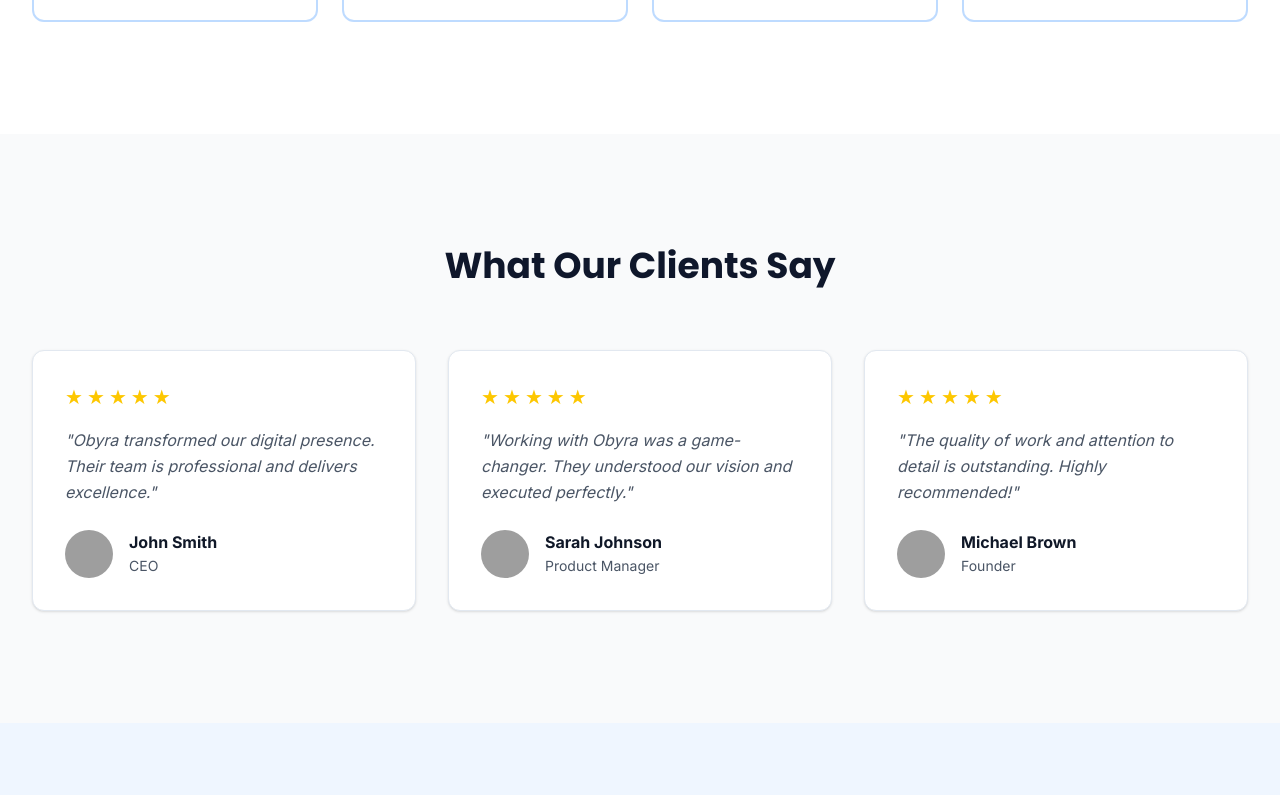
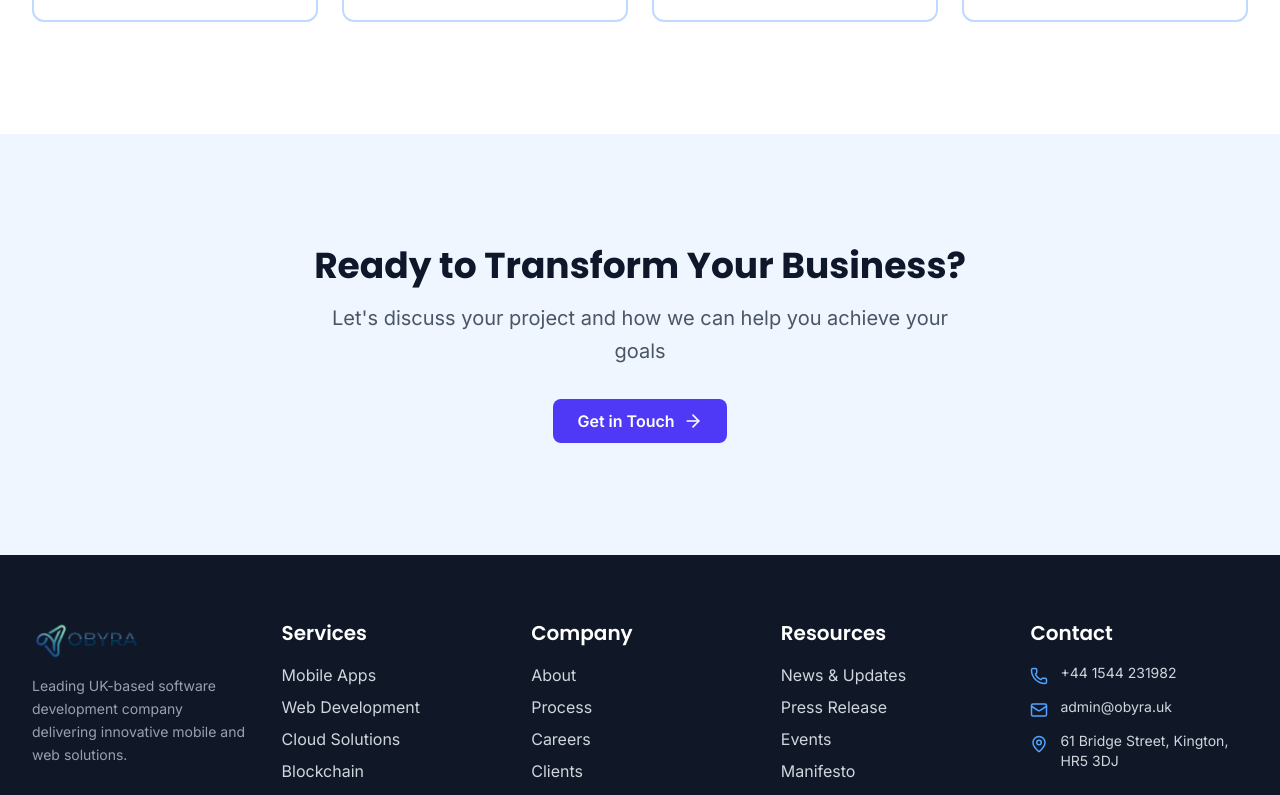
Before and after one commit to theabdullah597/ObyraUK, a React (Vite) app: page / in a window 1280 px wide. Shown: the part 3600-4395 px from the top of the page. Built offline with nearby package versions, Linux system fonts and the light colour scheme; grey boxes are pictures that could not be loaded.

Commit message:
Add Some changes

```diff
--- a/src/components/common/Footer.jsx
+++ b/src/components/common/Footer.jsx
@@ -174,15 +174,15 @@ export const Footer = () => {
             <div className="space-y-3">
               <div className="flex gap-3 items-start">
                 <Phone size={18} className="text-blue-400 mt-1 flex-shrink-0" />
-                <div className="text-sm">+44 (0) 20 XXXX XXXX</div>
+                <div className="text-sm">+44 1544 231982</div>
               </div>
               <div className="flex gap-3 items-start">
                 <Mail size={18} className="text-blue-400 mt-1 flex-shrink-0" />
                 <a
-                  href="mailto:hello@obyra.co.uk"
+                  href="mailto:admin@obyra.uk"
                   className="text-sm hover:text-blue-400 transition-colors"
                 >
-                  hello@obyra.co.uk
+                  admin@obyra.uk
                 </a>
               </div>
               <div className="flex gap-3 items-start">
@@ -190,7 +190,9 @@ export const Footer = () => {
                   size={18}
                   className="text-blue-400 mt-1 flex-shrink-0"
                 />
-                <div className="text-sm">London, UK</div>
+                <div className="text-sm">
+                  61 Bridge Street, Kington, HR5 3DJ
+                </div>
               </div>
             </div>
           </div>
--- a/src/hooks/useEmailJS.js
+++ b/src/hooks/useEmailJS.js
@@ -27,7 +27,7 @@ export const useEmailJS = () => {
               company: formData.company || "Not provided",
               subject: formData.subject || "Contact Form Inquiry",
               message: formData.message,
-            to_email: EMAILJS_CONFIG.to_email,
+              to_email: EMAILJS_CONFIG.TO_EMAIL,
             }
           );
 
--- a/src/pages/Company/Testimonials.jsx
+++ b/src/pages/Company/Testimonials.jsx
@@ -66,7 +66,7 @@ export const Testimonials = () => {
 
   return (
     <div>
-      {/* Hero Section */}
+      Hero Section
       <HeroSection
         title="Client Testimonials"
         subtitle="See what our clients have to say about working with Obyra"
@@ -78,7 +78,7 @@ export const Testimonials = () => {
       <TestimonialsSection testimonials={testimonials} />
 
       {/* Client Stats */}
-      <section className="section-padding bg-blue-50">
+      {/* <section className="section-padding bg-blue-50">
         <div className="container-custom">
           <h2 className="text-4xl font-bold text-center mb-16">Our Impact</h2>
 
@@ -98,7 +98,7 @@ export const Testimonials = () => {
             ))}
           </div>
         </div>
-      </section>
+      </section> */}
 
       {/* Case Studies */}
       <section className="section-padding bg-white">
--- a/src/pages/Contact.jsx
+++ b/src/pages/Contact.jsx
@@ -1,17 +1,17 @@
-import { useState } from 'react';
-import { HeroSection } from '../components/sections/Sections';
-import { imagesData } from '../data/images';
-import { useEmailJS } from '../hooks/useEmailJS';
-import { Mail, Phone, MapPin, Loader } from 'lucide-react';
+import { useState } from "react";
+import { HeroSection } from "../components/sections/Sections";
+import { imagesData } from "../data/images";
+import { useEmailJS } from "../hooks/useEmailJS";
+import { Mail, Phone, MapPin, Loader } from "lucide-react";
 
 export const Contact = () => {
   const [formData, setFormData] = useState({
-    name: '',
-    email: '',
-    phone: '',
-    company: '',
-    subject: '',
-    message: '',
+    name: "",
+    email: "",
+    phone: "",
+    company: "",
+    subject: "",
+    message: "",
   });
 
   const [submitted, setSubmitted] = useState(false);
@@ -30,7 +30,7 @@ export const Contact = () => {
 
     // Validate required fields
     if (!formData.name || !formData.email || !formData.message) {
-      alert('Please fill in all required fields');
+      alert("Please fill in all required fields");
       return;
     }
 
@@ -39,12 +39,12 @@ export const Contact = () => {
     if (result.success) {
       setSubmitted(true);
       setFormData({
-        name: '',
-        email: '',
-        phone: '',
-        company: '',
-        subject: '',
-        message: '',
+        name: "",
+        email: "",
+        phone: "",
+        company: "",
+        subject: "",
+        message: "",
       });
 
       // Reset submitted state after 5 seconds
@@ -205,12 +205,14 @@ export const Contact = () => {
                     </div>
                   </div>
                   <div>
-                    <h3 className="text-lg font-semibold text-gray-900">Email</h3>
+                    <h3 className="text-lg font-semibold text-gray-900">
+                      Email
+                    </h3>
                     <a
-                      href="mailto:hello@obyra.co.uk"
+                      href="mailto:admin@obyra.uk"
                       className="text-blue-600 hover:text-blue-700"
                     >
-                      hello@obyra.co.uk
+                      admin@obyra.uk
                     </a>
                   </div>
                 </div>
@@ -222,9 +224,10 @@ export const Contact = () => {
                     </div>
                   </div>
                   <div>
-                    <h3 className="text-lg font-semibold text-gray-900">Phone</h3>
-                    <p className="text-gray-600">+44 (0) 20 XXXX XXXX</p>
-                    <p className="text-sm text-gray-500">Monday - Friday, 9am - 6pm GMT</p>
+                    <h3 className="text-lg font-semibold text-gray-900">
+                      Phone
+                    </h3>
+                    <p className="text-gray-600">+44 1544 231982</p>
                   </div>
                 </div>
 
@@ -235,8 +238,12 @@ export const Contact = () => {
                     </div>
                   </div>
                   <div>
-                    <h3 className="text-lg font-semibold text-gray-900">Office</h3>
-                    <p className="text-gray-600">London, United Kingdom</p>
+                    <h3 className="text-lg font-semibold text-gray-900">
+                      Office
+                    </h3>
+                    <p className="text-gray-600">
+                      61 Bridge Street, Kington, HR5 3DJ
+                    </p>
                     <p className="text-sm text-gray-500">
                       We work with clients worldwide
                     </p>
@@ -246,25 +253,39 @@ export const Contact = () => {
 
               {/* Quick Links */}
               <div className="mt-12 p-6 bg-blue-50 rounded-lg">
-                <h3 className="text-lg font-semibold text-gray-900 mb-4">Quick Links</h3>
+                <h3 className="text-lg font-semibold text-gray-900 mb-4">
+                  Quick Links
+                </h3>
                 <ul className="space-y-2">
                   <li>
-                    <a href="/services" className="text-blue-600 hover:text-blue-700">
+                    <a
+                      href="/services"
+                      className="text-blue-600 hover:text-blue-700"
+                    >
                       → View Our Services
                     </a>
                   </li>
                   <li>
-                    <a href="/solutions" className="text-blue-600 hover:text-blue-700">
+                    <a
+                      href="/solutions"
+                      className="text-blue-600 hover:text-blue-700"
+                    >
                       → Explore Solutions
                     </a>
                   </li>
                   <li>
-                    <a href="/company/portfolio" className="text-blue-600 hover:text-blue-700">
+                    <a
+                      href="/company/portfolio"
+                      className="text-blue-600 hover:text-blue-700"
+                    >
                       → View Portfolio
                     </a>
                   </li>
                   <li>
-                    <a href="/company/careers" className="text-blue-600 hover:text-blue-700">
+                    <a
+                      href="/company/careers"
+                      className="text-blue-600 hover:text-blue-700"
+                    >
                       → Join Our Team
                     </a>
                   </li>
@@ -275,11 +296,30 @@ export const Contact = () => {
         </div>
       </section>
 
-      {/* Map Section (Optional) */}
-      <section className="h-96 bg-gray-200">
-        <div className="w-full h-full bg-gray-300 flex items-center justify-center text-gray-600">
-          {/* You can embed a map here using Google Maps API or similar */}
-          <p>Map will be integrated here</p>
+      {/* Map Section */}
+      <section className="bg-white pb-16">
+        <div className="container-custom">
+          <div className="rounded-2xl overflow-hidden border border-slate-200 shadow-sm">
+            <iframe
+              title="Obyra Office Location"
+              src="https://www.google.com/maps?q=61+Bridge+Street,+Kington,+HR5+3DJ&output=embed"
+              width="100%"
+              height="420"
+              style={{ border: 0 }}
+              loading="lazy"
+              referrerPolicy="no-referrer-when-downgrade"
+            />
+          </div>
+          <div className="mt-4 text-sm text-slate-600">
+            <a
+              href="https://maps.google.com/?q=61+Bridge+Street,+Kington,+HR5+3DJ"
+              target="_blank"
+              rel="noreferrer"
+              className="text-blue-600 hover:text-blue-700"
+            >
+              Open in Google Maps
+            </a>
+          </div>
         </div>
       </section>
     </div>
--- a/src/pages/Home.jsx
+++ b/src/pages/Home.jsx
@@ -2,7 +2,6 @@ import {
   FeaturesSection,
   StatsSection,
   ProcessSection,
-  TestimonialsSection,
   CTASection,
 } from "../components/sections/Sections";
 import { imagesData } from "../data/images";
@@ -84,36 +83,6 @@ export const Home = () => {
     {
       title: "Deployment",
       description: "Launch and provide ongoing support",
-    },
-  ];
-
-  const testimonials = [
-    {
-      name: "John Smith",
-      title: "CEO",
-      company: "TechCorp",
-      content:
-        "Obyra transformed our digital presence. Their team is professional and delivers excellence.",
-      image: imagesData.heroMain,
-      rating: 5,
-    },
-    {
-      name: "Sarah Johnson",
-      title: "Product Manager",
-      company: "InnovateCo",
-      content:
-        "Working with Obyra was a game-changer. They understood our vision and executed perfectly.",
-      image: imagesData.heroMain,
-      rating: 5,
-    },
-    {
-      name: "Michael Brown",
-      title: "Founder",
-      company: "StartupXYZ",
-      content:
-        "The quality of work and attention to detail is outstanding. Highly recommended!",
-      image: imagesData.heroMain,
-      rating: 5,
     },
   ];
 
@@ -252,9 +221,6 @@ export const Home = () => {
       {/* Process Section */}
       <ProcessSection steps={processSteps} />
 
-      {/* Testimonials Section */}
-      <TestimonialsSection testimonials={testimonials} />
-
       {/* CTA Section */}
       <CTASection
         title="Ready to Transform Your Business?"
--- a/src/pages/Legal.jsx
+++ b/src/pages/Legal.jsx
@@ -23,10 +23,10 @@ const LegalPageLayout = ({ title, lastUpdated, children }) => {
               <p>
                 Questions about this policy? Contact us at{" "}
                 <a
-                  href="mailto:hello@obyra.co.uk"
+                  href="mailto:admin@obyra.uk"
                   className="text-indigo-700 hover:text-indigo-800"
                 >
-                  hello@obyra.co.uk
+                  admin@obyra.uk
                 </a>{" "}
                 or visit our{" "}
                 <Link
--- a/src/utils/emailConfig.js
+++ b/src/utils/emailConfig.js
@@ -4,11 +4,12 @@ export const EMAILJS_CONFIG = {
   SERVICE_ID: import.meta.env.VITE_EMAILJS_SERVICE_ID || "YOUR_SERVICE_ID",
   TEMPLATE_ID: import.meta.env.VITE_EMAILJS_TEMPLATE_ID || "YOUR_TEMPLATE_ID",
   PUBLIC_KEY: import.meta.env.VITE_EMAILJS_PUBLIC_KEY || "YOUR_PUBLIC_KEY",
+  TO_EMAIL: import.meta.env.VITE_CONTACT_EMAIL || "admin@obyra.uk",
 };
 
 // Email template parameters
 export const EMAIL_PARAMS = {
-  to_email: "hello@obyra.co.uk",
+  to_email: "admin@obyra.uk",
   from_name: "form_name",
   from_email: "form_email",
   phone: "form_phone",
```
Also changed, not shown: 1 other file (tests, documents, lock files or other folders). Lines whose indentation alone changed are shown as unchanged.
